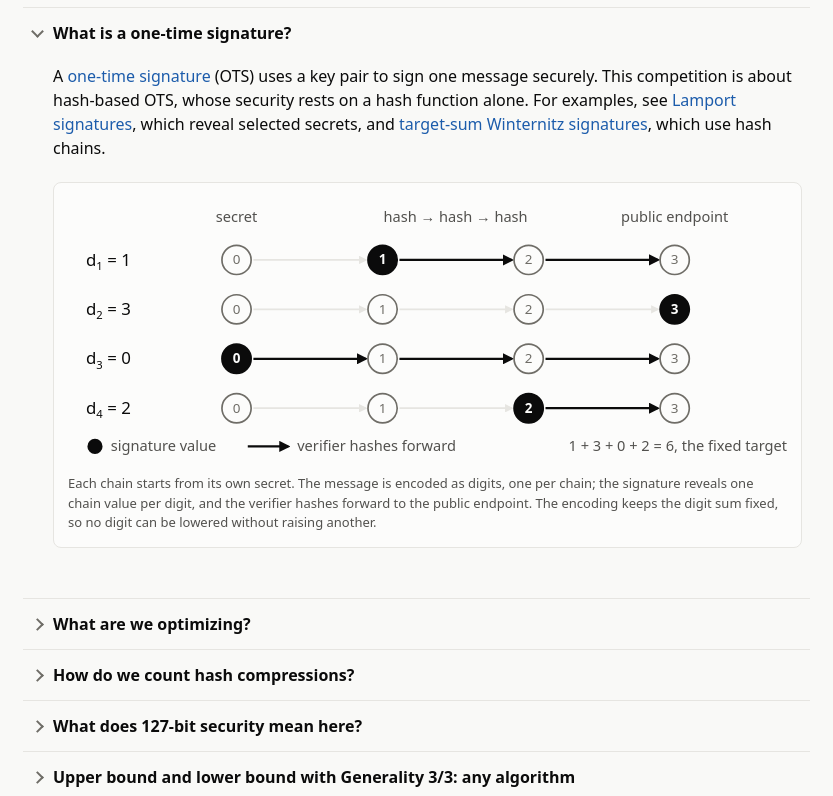
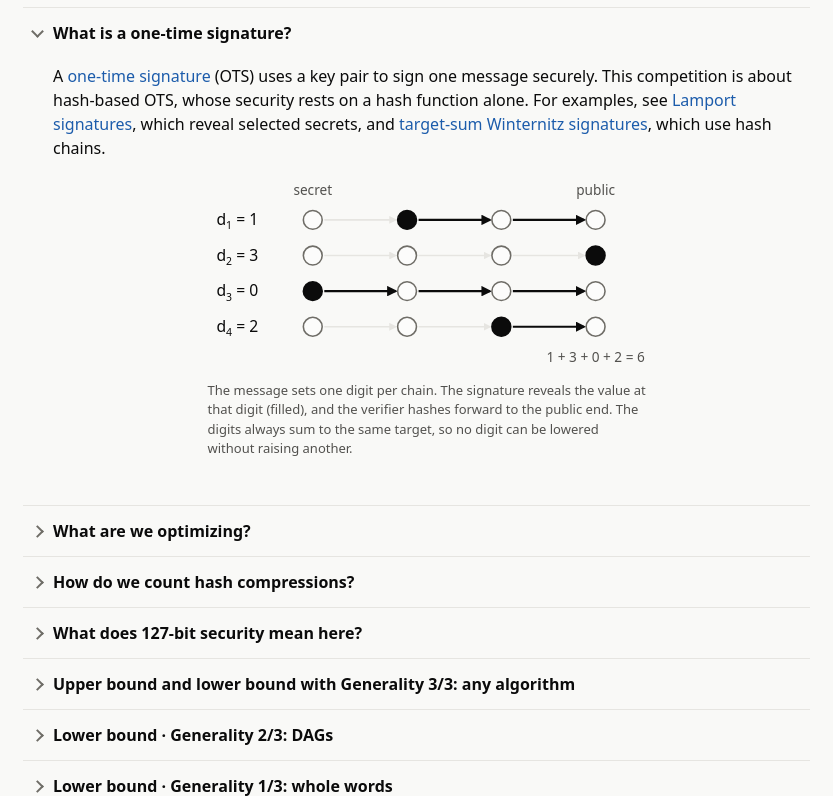
Before and after one commit to TomWambsgans/ots.golf, a Python web app: template service/app/templates/rules.html in a window 1280 px wide, after a click on "What is a one-time signature?". Shown: the part 150-946 px from the top of the page, without its empty margins (113-946 px from the left). Run offline with Jinja, Linux system fonts and the light colour scheme; the template is opened without the code that fills it: most values are stand-ins (such as "Sample title", 1, 10 or a date in 2020); some libraries are stand-ins or nearby versions.

Commit message:
Rules: a smaller, leaner hash-chain diagram
Co-Authored-By: Claude Opus 5 (1M context) <noreply@anthropic.com>
Claude-Session: https://claude.ai/code/session_01CfrzCdEX6fiW3LG6cPfFZi

```diff
--- a/service/app/static/style.css
+++ b/service/app/static/style.css
@@ -223,6 +223,8 @@ table.params th:first-child { width: 44%; }
 .diagram-emphasis { fill: var(--accent-ink); font: 600 15px system-ui, sans-serif; }
 .diagram-small { font-size: 12px; }
 .diagram-sub { font-size: 10px; }
+.wots-diagram { max-width: 440px; margin: 18px auto 24px; padding: 0; border: 0; background: none; }
+.wots-diagram svg { min-width: 0; }
 .wots-diagram .diagram-edges { stroke: var(--line); }
 .wots-diagram marker path { fill: var(--line); }
 .wots-diagram .diagram-node { fill: var(--surface); stroke: var(--muted); }
--- a/service/app/templates/_rules_wots_diagram.html
+++ b/service/app/templates/_rules_wots_diagram.html
@@ -1,47 +1,34 @@
 <figure class="rules-diagram wots-diagram">
-  <div class="rules-diagram-scroll" tabindex="0" aria-label="Hash chains of a one-time signature; scroll horizontally on small screens">
-    <svg viewBox="0 0 640 236" role="img" aria-labelledby="wots-figure-title wots-figure-desc">
+  <svg viewBox="0 0 420 182" role="img" aria-labelledby="wots-figure-title wots-figure-desc">
     <title id="wots-figure-title">A signature reveals one value from each hash chain</title>
-      <desc id="wots-figure-desc">Four independent hash chains of three steps, drawn as rows of four
-      nodes from the secret on the left to the public endpoint on the right. The message is encoded
-      as the digits 1, 3, 0 and 2, one per chain; each digit selects the chain value revealed by the
-      signature, and verification hashes forward from it to the endpoint. The digits sum to the
-      fixed target 6.</desc>
+    <desc id="wots-figure-desc">Four hash chains of three steps, from a secret on the left to a public
+    end on the right. The message sets the digits 1, 3, 0 and 2, one per chain; the signature reveals
+    the value at that digit, and the verifier hashes forward to the public end. The digits sum to 6.</desc>
     <defs>
       <marker id="wots-arrow" viewBox="0 0 10 10" refX="8" refY="5" markerWidth="5" markerHeight="5" orient="auto-start-reverse"><path d="M0 0 L10 5 L0 10 Z"/></marker>
       <marker id="wots-verify-arrow" class="wots-verify-arrow" viewBox="0 0 10 10" refX="8" refY="5" markerWidth="5" markerHeight="5" orient="auto-start-reverse"><path d="M0 0 L10 5 L0 10 Z"/></marker>
     </defs>
     <g class="diagram-note" text-anchor="middle">
-        <text x="150" y="22">secret</text>
-        <text x="345" y="22">hash → hash → hash</text>
-        <text x="540" y="22">public endpoint</text>
+      <text x="100" y="16">secret</text>
+      <text x="370" y="16">public</text>
     </g>
     {% for digit in [1, 3, 0, 2] %}
-      {% set y = 56 + 44 * loop.index0 %}
+    {% set y = 40 + 34 * loop.index0 %}
     <g class="wots-chain">
-        <text class="diagram-text" x="16" y="{{ y + 5 }}">d<tspan class="diagram-sub" dy="4">{{ loop.index }}</tspan><tspan dy="-4"> = {{ digit }}</tspan></text>
+      <text class="diagram-text" x="8" y="{{ y + 5 }}">d<tspan class="diagram-sub" dy="4">{{ loop.index }}</tspan><tspan dy="-4"> = {{ digit }}</tspan></text>
       {% for step in range(3) %}
       <path class="diagram-edges{% if step >= digit %} wots-verify{% endif %}"
-              d="M{{ 150 + 130 * step + 15 }} {{ y }} H{{ 150 + 130 * (step + 1) - 15 }}"
+            d="M{{ 100 + 90 * step + 11 }} {{ y }} H{{ 100 + 90 * (step + 1) - 11 }}"
             marker-end="url(#{{ 'wots-verify-arrow' if step >= digit else 'wots-arrow' }})"/>
       {% endfor %}
       {% for step in range(4) %}
-        {% set x = 150 + 130 * step %}
-        <circle class="diagram-node{% if step == digit %} diagram-reveal{% endif %}" cx="{{ x }}" cy="{{ y }}" r="13"/>
-        <text class="{{ 'diagram-emphasis' if step == digit else 'diagram-text' }} diagram-small" x="{{ x }}" y="{{ y + 4 }}" text-anchor="middle">{{ step }}</text>
+      <circle class="diagram-node{% if step == digit %} diagram-reveal{% endif %}" cx="{{ 100 + 90 * step }}" cy="{{ y }}" r="9"/>
       {% endfor %}
     </g>
     {% endfor %}
-      <g class="diagram-note">
-        <circle class="diagram-node diagram-reveal" cx="24" cy="222" r="6"/>
-        <text x="38" y="226">signature value</text>
-        <path class="diagram-edges wots-verify" d="M160 222 H196" marker-end="url(#wots-verify-arrow)"/>
-        <text x="204" y="226">verifier hashes forward</text>
-        <text x="640" y="226" text-anchor="end">1 + 3 + 0 + 2 = 6, the fixed target</text>
-      </g>
+    <text class="diagram-note" x="370" y="176" text-anchor="middle">1 + 3 + 0 + 2 = 6</text>
   </svg>
-  </div>
-  <figcaption>Each chain starts from its own secret. The message is encoded as digits, one per chain;
-  the signature reveals one chain value per digit, and the verifier hashes forward to the public
-  endpoint. The encoding keeps the digit sum fixed, so no digit can be lowered without raising another.</figcaption>
+  <figcaption>The message sets one digit per chain. The signature reveals the value at that digit
+  (filled), and the verifier hashes forward to the public end. The digits always sum to the same
+  target, so no digit can be lowered without raising another.</figcaption>
 </figure>
```
Lines whose indentation alone changed are shown as unchanged.
